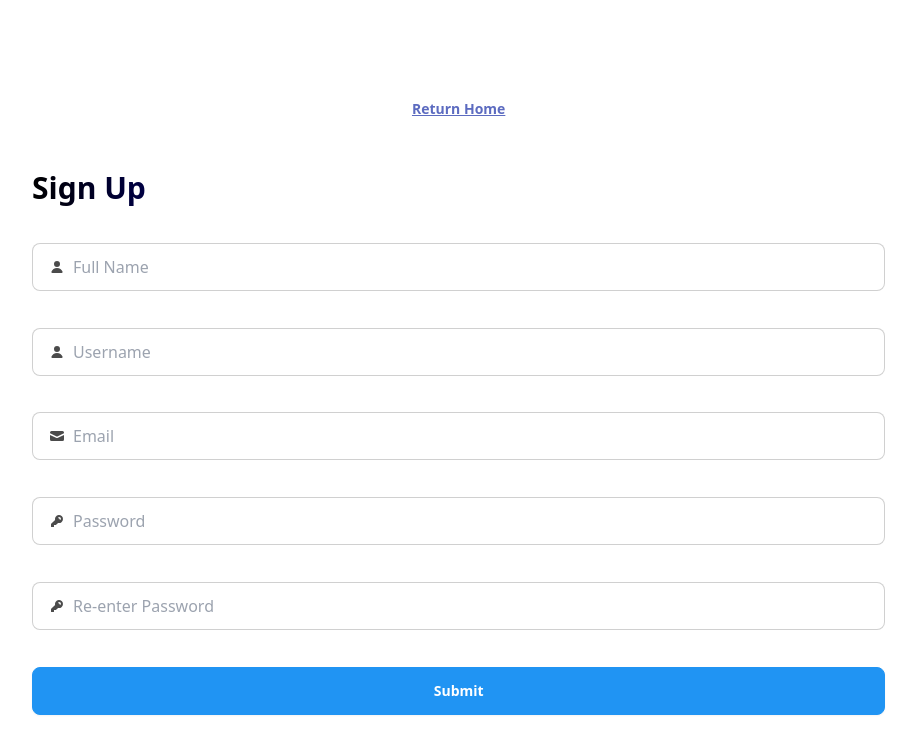
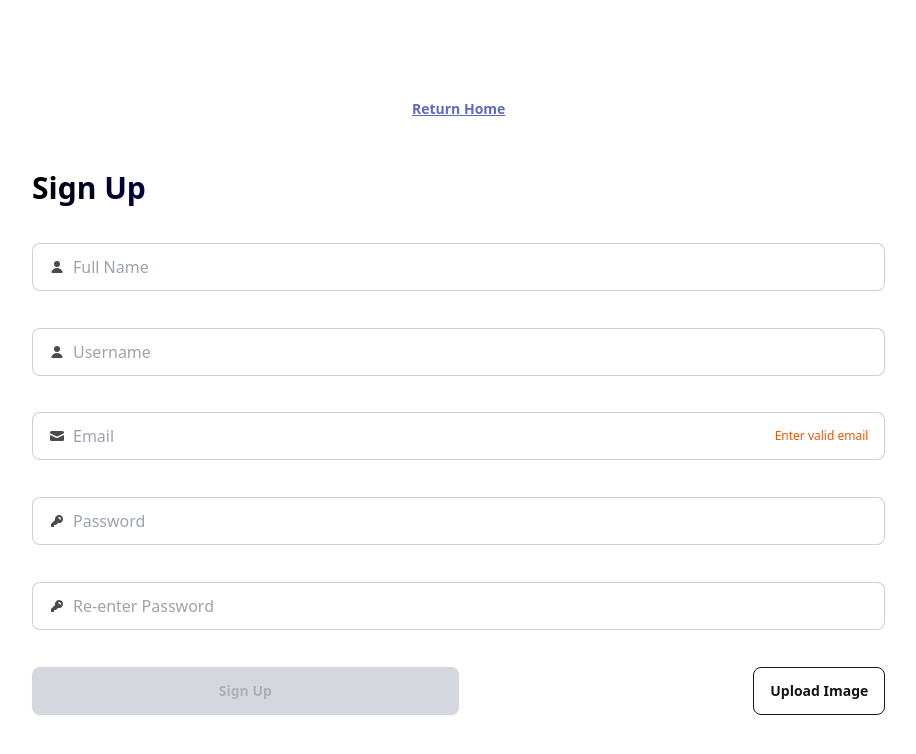
Before and after one commit to Goal651/chat-app, a React (Vite) app in the folder client/: page /signup in a window 1280 px wide. Shown: the top 754 px of the page, without its empty margins (8-924 px from the left). Built offline with nearby package versions, Linux system fonts and the light colour scheme.

Commit message:
refactoring code

```diff
--- a/client/src/pages/Login.jsx
+++ b/client/src/pages/Login.jsx
@@ -1,105 +1,128 @@
 /* eslint-disable react/prop-types */
 import { Link, useNavigate } from 'react-router-dom';
-import { ClipLoader } from 'react-spinners'
+import { ClipLoader } from 'react-spinners';
 import { useState, useEffect } from "react";
 import Cookies from 'js-cookie';
-
 
 export default function Login({ isMobile }) {
   const navigate = useNavigate();
   const [wrongEmail, setWrongEmail] = useState(false);
   const [wrongPass, setWrongPass] = useState(false);
-  const [formData, setFormData] = useState({ email: "", password: "" })
-  const [loading, setLoading] = useState(false)
+  const [formData, setFormData] = useState({ email: "", password: "" });
+  const [loading, setLoading] = useState(false);
+  const accessToken = Cookies.get('accessToken');
 
   useEffect(() => {
-    const accessToken = Cookies.get('accessToken')
-    if (accessToken) navigate('/')
-  }, [navigate])
+    if (accessToken) return;
+    Cookies.remove("accessToken");
+    Cookies.remove("user");
+    localStorage.removeItem('selectedFriend');
+    localStorage.removeItem('selectedGroup');
+  }, []);
+
+  useEffect(() => {
+    if (accessToken) navigate('/');
+  }, [navigate]);
 
   const shake = (element) => {
-    const duration = 200
-    const distance = 20
-    const startTime = Date.now()
+    const duration = 200;
+    const distance = 20;
+    const startTime = Date.now();
     const updatePosition = () => {
-      const elapsedTime = Date.now() - startTime
-      const progress = elapsedTime / duration
-      const offset = distance * Math.sin(progress * Math.PI * 2)
-      element.style.transform = `translateX(${offset}px)`
-      if (elapsedTime < duration) requestAnimationFrame(updatePosition)
-      else element.style.transform = 'translateX(0)'
-    }
-    updatePosition()
+      const elapsedTime = Date.now() - startTime;
+      const progress = elapsedTime / duration;
+      const offset = distance * Math.sin(progress * Math.PI * 2);
+      element.style.transform = `translateX(${offset}px)`;
+      if (elapsedTime < duration) requestAnimationFrame(updatePosition);
+      else element.style.transform = 'translateX(0)';
+    };
+    updatePosition();
   };
 
   const handleChange = (e) => {
     const { name, value } = e.target;
     setFormData({ ...formData, [name]: value });
-  }
+  };
 
   const handleSubmit = async (e) => {
     e.preventDefault();
-    setLoading(true)
+    setLoading(true);
     try {
-      const response = await fetch("https://chat-app-production-2663.up.railway.app/login", { method: "POST", headers: { "Content-Type": "application/json" }, body: JSON.stringify(formData) })
+      const response = await fetch("https://chat-app-production-2663.up.railway.app/login", {
+        method: "POST",
+        headers: { "Content-Type": "application/json" },
+        body: JSON.stringify(formData)
+      });
       if (response.status === 200) {
         const data = await response.json();
         Cookies.set('accessToken', data.accessToken);
-        Cookies.set('user', data.email,);
+        Cookies.set('user', data.email);
         navigate("/chat");
       } else if (response.status === 401) {
         document.getElementById('password').focus();
-        setWrongPass(true)
-        shake(document.getElementById('pass'))
+        setWrongPass(true);
+        shake(document.getElementById('pass'));
         setWrongEmail(false);
       } else if (response.status === 404) {
         document.getElementById('email').focus();
         setWrongEmail(true);
-      } else navigate('/error')
-    } catch (error) { navigate('/error') }
-    finally { setLoading(false) }
+        setWrongPass(false);
+      } else navigate('/error');
+    } catch (error) {
+      navigate('/error');
+    } finally {
+      setLoading(false);
+    }
   };
 
   return (
-    <div className="flex h-screen max-w-screen overflow-hidden">
-      {!isMobile && (<div className='w-2/4'> < img src="/welcome.jpg" alt="welcome" /> </div>)}
-
-      <div className={`form ${isMobile ? 'w-4/5 justify-evenly' : 'w-1/3 justify-center h-full overflow-hidden'} `}>
-        <form onSubmit={handleSubmit} className='flex flex-col h-1/2 max-w-min justify-evenly m-4' autoComplete='off'>
-          <h1 className='gradient bg-clip-text text-transparent font-bold text-3xl'>Log In</h1>
-          {wrongEmail && <div className='text-red-500'>Invalid email or password</div>}
-          <label className="input input-bordered flex items-center gap-2">
-            <svg xmlns="http://www.w3.org/2000/svg" viewBox="0 0 16 16" fill="currentColor" className="h-4 w-4 opacity-70">
-              <path d="M2.5 3A1.5 1.5 0 0 0 1 4.5v.793c.026.009.051.02.076.032L7.674 8.51c.206.1.446.1.652 0l6.598-3.185A.755.755 0 0 1 15 5.293V4.5A1.5 1.5 0 0 0 13.5 3h-11Z" />
-              <path d="M15 6.954 8.978 9.86a2.25 2.25 0 0 1-1.956 0L1 6.954V11.5A1.5 1.5 0 0 0 2.5 13h11a1.5 1.5 0 0 0 1.5-1.5V6.954Z" />
-            </svg>
-            <input type="text" className="grow" placeholder="Email" id='email' name="email" value={formData.email} onChange={handleChange} />
+    <div className="flex h-screen max-w-screen overflow-hidden bg-gray-100 dark:bg-gray-900 text-black dark:text-white">
+      {!isMobile && (
+        <div className="w-2/4 hidden lg:flex justify-center items-center bg-gray-200">
+          <img src="/welcome.jpg" alt="welcome" className="h-full object-cover opacity-75" />
+        </div>
+      )}
+      <div className={`form ${isMobile ? 'w-4/5 mx-auto' : 'w-1/3 p-8 mx-auto'} flex flex-col items-center`}>
+        <form onSubmit={handleSubmit} className="flex flex-col w-full gap-4" autoComplete="off">
+          <h1 className="text-4xl font-bold text-center gradient bg-clip-text text-transparent">Log In</h1>
+          {wrongEmail && <div className="text-red-500 text-center">Invalid email address</div>}
+          <label className="relative input input-bordered flex items-center gap-2 border border-gray-300 dark:border-gray-700 rounded-lg p-2">
+            <input
+              type="email"
+              placeholder="Email"
+              id="email"
+              name="email"
+              value={formData.email}
+              onChange={handleChange}
+              className="flex-1 bg-transparent outline-none"
+            />
           </label>
-          <label className="input input-bordered flex items-center gap-2" id='pass'>
-            <svg xmlns="http://www.w3.org/2000/svg" viewBox="0 0 16 16" fill="currentColor" className="h-4 w-4 opacity-70">
-              <path fillRule="evenodd" d="M14 6a4 4 0 0 1-4.899 3.899l-1.955 1.955a.5.5 0 0 1-.353.146H5v1.5a.5.5 0 0 1-.5.5h-2a.5.5 0 0 1-.5-.5v-2.293a.5.5 0 0 1 .146-.353l3.955-3.955A4 4 0 1 1 14 6Zm-4-2a.75.75 0 0 0 0 1.5.5.5 0 0 1 .5.5.75.75 0 0 0 1.5 0 2 2 0 0 0-2-2Z"
-                clipRule="evenodd" />
-            </svg>
-            <input type="password" className="grow" id='password' name="password" value={formData.password} onChange={handleChange} />
+          <label className="relative input input-bordered flex items-center gap-2 border border-gray-300 dark:border-gray-700 rounded-lg p-2" id="pass">
+            <input
+              type="password"
+              placeholder="Password"
+              id="password"
+              name="password"
+              value={formData.password}
+              onChange={handleChange}
+              className="flex-1 bg-transparent outline-none"
+            />
           </label>
-          {wrongPass && <div className='font-serif text-red-500 relative bottom-3'>Incorrect Password</div>}
-          {loading ? <div
-            className='btn btn-info'
-          >
-            <ClipLoader
-              color='white'
-            />
-          </div> :
-            <button
-              type="submit"
-              id="login"
-              className='btn btn-info text-white'
-            >Login
+          {wrongPass && <div className="text-red-500 text-center">Incorrect Password</div>}
+          {loading ? (
+            <div className="btn btn-primary btn-lg w-full flex justify-center items-center">
+              <ClipLoader color="white" />
+            </div>
+          ) : (
+            <button type="submit" className="btn btn-primary btn-lg w-full text-white">
+              Login
             </button>
-          }
+          )}
         </form>
-        <Link to="/signup" className="link text-green-500 link-hover">Create New Account</Link>
+        <Link to="/signup" className="text-center mt-4 text-blue-500 hover:underline">
+          Create New Account
+        </Link>
       </div>
-    </div >
+    </div>
   );
 }
--- a/client/src/pages/Signup.jsx
+++ b/client/src/pages/Signup.jsx
@@ -1,121 +1,238 @@
-/* eslint-disable no-unused-vars */
 /* eslint-disable react/prop-types */
-
 import { Link, useNavigate } from 'react-router-dom';
 import { useEffect, useState, useRef } from "react";
+import { ClipLoader } from 'react-spinners';
 
-export default function SignUp({ isMobile }) {
+export default function SignUp() {
     const [formData, setFormData] = useState({});
-    const [match, setMatch] = useState(false);
+    const [isPasswordMatch, setIsPasswordMatch] = useState(false);
+    const [isEmailValid, setIsEmailValid] = useState(false);
+    const [isEmailAlreadyUsed, setIsEmailAlreadyUsed] = useState(false);
+    const [isLoading, setIsLoading] = useState(false);
+    const [isFormReadyToSubmit, setIsFormReadyToSubmit] = useState(false);
     const fileInputRef = useRef(null);
-    const [emailFound, setEmailFound] = useState(false)
-    const [isToBeSubmitted, setIsToBeSubmitted] = useState(false)
-    const [loading, setLoading] = useState(false)
     const navigate = useNavigate();
 
+    const emailRegex = /^[a-zA-Z0-9._%+-]+@[a-zA-Z0-9.-]+\.[a-zA-Z]{2,}$/;
+
     useEffect(() => {
-        const check = () => {
-            if (formData.password === "" && formData.re_password === '') return;
-            if (formData.password !== formData.re_password) setMatch(false);
-            else setMatch(true);
+        const validateEmail = () => {
+            setIsEmailValid(emailRegex.test(formData.email));
         };
-        check();
-    }, [formData.re_password]);
 
+        const validatePasswordMatch = () => {
+            setIsPasswordMatch(formData.password === formData.re_password);
+        };
 
-    const handleChange = (e) => {
+        validateEmail();
+        validatePasswordMatch();
+    }, [formData]);
+
+    useEffect(() => {
+        const checkFormValidity = () => {
+            setIsFormReadyToSubmit(
+                formData.names &&
+                formData.username &&
+                formData.email &&
+                formData.password &&
+                formData.re_password &&
+                isPasswordMatch &&
+                isEmailValid
+            );
+        };
+
+        checkFormValidity();
+    }, [formData, isPasswordMatch, isEmailValid]);
+
+    const handleInputChange = (e) => {
         const { name, value } = e.target;
-        setFormData({ ...formData, [name]: value })
-    }
-
-    const handleClick = () => fileInputRef.current.click()
-    const checkNull = () => {
-        let result = false;
-        const toBeChecked = Object.entries(formData);
-        for (let i = 0; i < toBeChecked.length; i++) {
-            const emptyElement = document.getElementById(toBeChecked[i][0]);
-            if (toBeChecked[i][1] === '') {
-                emptyElement.focus();
-                return;
-            } else result = true;
-        }
-        return result
+        setFormData(prevData => ({ ...prevData, [name]: value }));
     };
 
+    const handleImageUploadClick = () => fileInputRef.current.click();
 
-    const validator = () => {
-        console.log(checkNull())
-        if (!checkNull()) return false
-    }
+    const handleFormSubmit = async (e) => {
+        e.preventDefault();
+        if (!isFormReadyToSubmit) return;
 
+        setIsLoading(true);
 
-    const handleSubmit = async (e) => {
-        e.preventDefault()
-        if (validator()) return
-        setLoading(true)
         try {
             const response = await fetch("https://chat-app-production-2663.up.railway.app/signup", {
-                headers: {
-                    'Content-Type': 'application/json'
-                },
                 method: "POST",
-                body: JSON.stringify(formData)
+                headers: { 'Content-Type': 'application/json' },
+                body: JSON.stringify(formData),
             });
-            if (response.ok) navigate('/login')
-            else if (response.status === 400) setEmailFound(true);
-            else if (response.status === 500) navigate('/error')
-        } catch (error) { navigate('/error') }
-    finally { setLoading(false) }
-    }
+
+            if (response.ok) {
+                navigate('/login');
+            } else if (response.status === 400) {
+                setIsEmailAlreadyUsed(true);
+            } else {
+                navigate('/error');
+            }
+        } catch (error) {
+            navigate('/error');
+        } finally {
+            setIsLoading(false);
+        }
+    };
 
     return (
-        <div className='bg-white h-screen py-12 flex'>
-            <form className='flex flex-col h-full justify-evenly text-black w-2/3 mx-10 form-control ' onSubmit={handleSubmit}>
+        <div className="bg-white h-screen py-12 flex">
+            <form
+                className="flex flex-col h-full justify-evenly text-black w-2/3 mx-10 form-control"
+                onSubmit={handleFormSubmit}
+            >
                 <Link to="/" className="btn btn-link">Return Home</Link>
-                <h1 className='text-transparent bg-clip-text font-bold text-3xl gradient'>Sign Up</h1>
-                <label className="input input-bordered flex items-center gap-2 validate">
-                    <svg xmlns="http://www.w3.org/2000/svg" viewBox="0 0 16 16" fill="currentColor" className="h-4 w-4 opacity-70">
-                        <path d="M8 8a3 3 0 1 0 0-6 3 3 0 0 0 0 6ZM12.735 14c.618 0 1.093-.561.872-1.139a6.002 6.002 0 0 0-11.215 0c-.22.578.254 1.139.872 1.139h9.47Z" />
-                    </svg>
-                    <input className='grow' name="names" id='names' type="text" placeholder="Full Name" autoComplete="true" onChange={handleChange} />
-                </label>
-                <label className="input input-bordered flex items-center gap-2 validate">
-                    <svg xmlns="http://www.w3.org/2000/svg" viewBox="0 0 16 16" fill="currentColor" className="h-4 w-4 opacity-70">
-                        <path d="M8 8a3 3 0 1 0 0-6 3 3 0 0 0 0 6ZM12.735 14c.618 0 1.093-.561.872-1.139a6.002 6.002 0 0 0-11.215 0c-.22.578.254 1.139.872 1.139h9.47Z" />
-                    </svg>
-                    <input className='grow' name="username" id='username' type="text" placeholder="Username" autoComplete="true" onChange={handleChange} />
-                </label>
-                <label className="input input-bordered flex items-center gap-2 validate">
-                    <svg xmlns="http://www.w3.org/2000/svg" viewBox="0 0 16 16" fill="currentColor" className="h-4 w-4 opacity-70">
-                        <path d="M2.5 3A1.5 1.5 0 0 0 1 4.5v.793c.026.009.051.02.076.032L7.674 8.51c.206.1.446.1.652 0l6.598-3.185A.755.755 0 0 1 15 5.293V4.5A1.5 1.5 0 0 0 13.5 3h-11Z" />
-                        <path d="M15 6.954 8.978 9.86a2.25 2.25 0 0 1-1.956 0L1 6.954V11.5A1.5 1.5 0 0 0 2.5 13h11a1.5 1.5 0 0 0 1.5-1.5V6.954Z" />
-                    </svg>
-                    <input className='grow' name="email" id='email' type="email" placeholder="Email" autoComplete="true" onChange={handleChange} />
-                    {emailFound && (<svg xmlns="http://www.w3.org/2000/svg" viewBox="0 0 16 16" fill="currentColor" className="h-6 w-5 opacity-70">
-                        <path fill="red" d="M8 0L0 16h16L8 0z" />
-                        <path fill="white" d="M7 4h2v6H7zM7 11h2v2H7z" />
-                    </svg>
-                    )}
-                </label>
-                <label className="input input-bordered flex items-center gap-2 validate">
-                    <svg xmlns="http://www.w3.org/2000/svg" viewBox="0 0 16 16" fill="currentColor" className="h-4 w-4 opacity-70">
-                        <path fillRule="evenodd" d="M14 6a4 4 0 0 1-4.899 3.899l-1.955 1.955a.5.5 0 0 1-.353.146H5v1.5a.5.5 0 0 1-.5.5h-2a.5.5 0 0 1-.5-.5v-2.293a.5.5 0 0 1 .146-.353l3.955-3.955A4 4 0 1 1 14 6Zm-4-2a.75.75 0 0 0 0 1.5.5.5 0 0 1 .5.5.75.75 0 0 0 1.5 0 2 2 0 0 0-2-2Z" clipRule="evenodd" />
-                    </svg>
-                    <input name="password" id='password' type="password" placeholder="Password" onChange={handleChange} className='grow' />
-                </label>
-                <label className="input input-bordered flex items-center gap-2 validate">
-                    <svg xmlns="http://www.w3.org/2000/svg" viewBox="0 0 16 16" fill="currentColor" className="h-4 w-4 opacity-70">
-                        <path fillRule="evenodd" d="M14 6a4 4 0 0 1-4.899 3.899l-1.955 1.955a.5.5 0 0 1-.353.146H5v1.5a.5.5 0 0 1-.5.5h-2a.5.5 0 0 1-.5-.5v-2.293a.5.5 0 0 1 .146-.353l3.955-3.955A4 4 0 1 1 14 6Zm-4-2a.75.75 0 0 0 0 1.5.5.5 0 0 1 .5.5.75.75 0 0 0 1.5 0 2 2 0 0 0-2-2Z" clipRule="evenodd" />
-                    </svg>
-                    <input name="re_password" id='re_password' type="password" placeholder="Re-enter Password" onChange={handleChange} className='grow' />
-                    {!match && (<svg xmlns="http://www.w3.org/2000/svg" viewBox="0 0 16 16" fill="currentColor" className="h-6 w-5 opacity-70">
-                        <path fill="red" d="M8 0L0 16h16L8 0z" />
-                        <path fill="white" d="M7 4h2v6H7zM7 11h2v2H7z" />
-                    </svg>
-                    )}
-                </label>
-                <button type="submit" className={`btn btn-info text-white ${!match && 'btn-disabled'}`} disabled={!match}>Submit</button>
+                <h1 className="text-transparent bg-clip-text font-bold text-3xl gradient">Sign Up</h1>
+
+                {/* Full Name */}
+                <InputField
+                    name="names"
+                    label="Full Name"
+                    icon={<UserIcon />}
+                    value={formData.names}
+                    onChange={handleInputChange}
+                />
+
+                {/* Username */}
+                <InputField
+                    name="username"
+                    label="Username"
+                    icon={<UserIcon />}
+                    value={formData.username}
+                    onChange={handleInputChange}
+                />
+
+                {/* Email */}
+                <EmailInput
+                    value={formData.email}
+                    onChange={handleInputChange}
+                    isValid={isEmailValid}
+                    isEmailAlreadyUsed={isEmailAlreadyUsed}
+                />
+
+                {/* Password */}
+                <InputField
+                    name="password"
+                    label="Password"
+                    type="password"
+                    icon={<LockIcon />}
+                    value={formData.password}
+                    onChange={handleInputChange}
+                />
+
+                {/* Re-enter Password */}
+                <InputField
+                    name="re_password"
+                    label="Re-enter Password"
+                    type="password"
+                    icon={<LockIcon />}
+                    value={formData.re_password}
+                    onChange={handleInputChange}
+                />
+
+                {/* Buttons */}
+                <div className="flex justify-between">
+                    <button
+                        type="submit"
+                        className={`btn btn-primary w-1/2 ${isFormReadyToSubmit ? '' : 'btn-disabled'}`}
+                        disabled={!isFormReadyToSubmit}
+                    >
+                        {isLoading ? <ClipLoader color="white" size={15} /> : 'Sign Up'}
+                    </button>
+                    <button
+                        type="button"
+                        onClick={handleImageUploadClick}
+                        className="btn btn-outline"
+                    >
+                        Upload Image
+                    </button>
+                </div>
+
+                <input
+                    type="file"
+                    ref={fileInputRef}
+                    name="image"
+                    accept="image/*"
+                    className="hidden"
+                    onChange={handleInputChange}
+                />
             </form>
         </div>
     );
 }
+
+function InputField({ name, label, icon, type = "text", value, onChange }) {
+    return (
+        <label className="input input-bordered flex items-center gap-2">
+            {icon}
+            <input
+                className="grow"
+                name={name}
+                type={type}
+                placeholder={label}
+                autoComplete="true"
+                value={value}
+                onChange={onChange}
+            />
+        </label>
+    );
+}
+
+function EmailInput({ value, onChange, isValid, isEmailAlreadyUsed }) {
+    return (
+        <label className="input input-bordered flex items-center gap-2">
+            <EmailIcon />
+            <input
+                className="grow"
+                name="email"
+                type="email"
+                placeholder="Email"
+                autoComplete="true"
+                value={value}
+                onChange={onChange}
+            />
+            {isEmailAlreadyUsed && (
+                <ErrorIcon />
+            )}
+            {!isValid && (
+                <div className="text-orange-600 text-xs">Enter valid email</div>
+            )}
+        </label>
+    );
+}
+
+function UserIcon() {
+    return (
+        <svg xmlns="http://www.w3.org/2000/svg" viewBox="0 0 16 16" fill="currentColor" className="h-4 w-4 opacity-70">
+            <path d="M8 8a3 3 0 1 0 0-6 3 3 0 0 0 0 6ZM12.735 14c.618 0 1.093-.561.872-1.139a6.002 6.002 0 0 0-11.215 0c-.22.578.254 1.139.872 1.139h9.47Z" />
+        </svg>
+    );
+}
+
+function LockIcon() {
+    return (
+        <svg xmlns="http://www.w3.org/2000/svg" viewBox="0 0 16 16" fill="currentColor" className="h-4 w-4 opacity-70">
+            <path fillRule="evenodd" d="M14 6a4 4 0 0 1-4.899 3.899l-1.955 1.955a.5.5 0 0 1-.353.146H5v1.5a.5.5 0 0 1-.5.5h-2a.5.5 0 0 1-.5-.5v-2.293a.5.5 0 0 1 .146-.353l3.955-3.955A4 4 0 1 1 14 6Zm-4-2a.75.75 0 0 0 0 1.5.5.5 0 0 1 .5.5.75.75 0 0 0 1.5 0 2 2 0 0 0-2-2Z" clipRule="evenodd" />
+        </svg>
+    );
+}
+
+function EmailIcon() {
+    return (
+        <svg xmlns="http://www.w3.org/2000/svg" viewBox="0 0 16 16" fill="currentColor" className="h-4 w-4 opacity-70">
+            <path d="M2.5 3A1.5 1.5 0 0 0 1 4.5v.793c.026.009.051.02.076.032L7.674 8.51c.206.1.446.1.652 0l6.598-3.185A.755.755 0 0 1 15 5.293V4.5A1.5 1.5 0 0 0 13.5 3h-11Z" />
+            <path d="M15 6.954 8.978 9.86a2.25 2.25 0 0 1-1.956 0L1 6.954V11.5A1.5 1.5 0 0 0 2.5 13h11a1.5 1.5 0 0 0 1.5-1.5V6.954Z" />
+        </svg>
+    );
+}
+
+function ErrorIcon() {
+    return (
+        <svg xmlns="http://www.w3.org/2000/svg" viewBox="0 0 16 16" fill="currentColor" className="h-4 w-4 text-red-600 opacity-70">
+            <path fillRule="evenodd" d="M8 1a7 7 0 1 0 0 14 7 7 0 0 0 0-14ZM7 7.5h2v2H7v-2ZM7 10h2v2H7v-2Z" clipRule="evenodd" />
+        </svg>
+    );
+}
```
Also changed, not shown: client/src/pages/Dashboard.jsx (+14 -6 lines), client/src/pages/Profile.jsx (+35 -20 lines).
